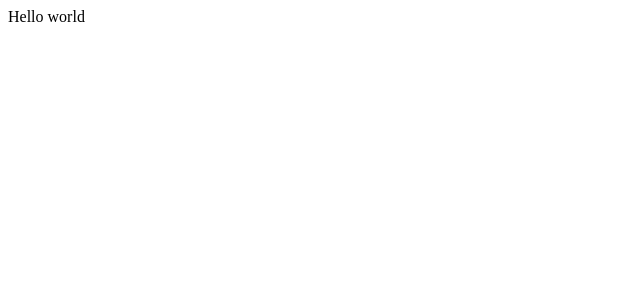
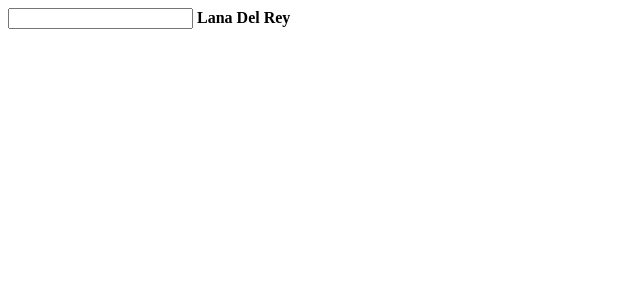
Before and after one commit to pedrofelipefroes/test-react-fundamentals, a React app: page / in a window 1280 px wide. Shown: the top 300 px of the page, without its empty margins (0-640 px from the left). Built offline with nearby package versions, Linux system fonts and the light colour scheme.

Commit message:
state basics DONE

```diff
--- a/App.js
+++ b/App.js
@@ -1,23 +1,69 @@
 import React from 'react';
 
-class App extends React.Component {
-  render() {
-    return <div> Hello world </div>
-  }
-}
+/*** 01 HELLO WORLD - FIRST COMPONENT ***/
 
 //class App extends React.Component {
 //  render() {
 //    return React.createElement('div', null, 'Hello world')
 //  }
 //}
-
+//
 //var App = React.createClass({
 //  render: function () {
 //    return <div> Hello world </div>
 //  }
 //});
+//
+//const App = () => <div> Hello world </div>
+//
+//export default App
 
-//const App = () => <div>Hello world</div>
+/*** 02 INTRODUCTION TO PROPERTIES ***/
+
+//import ReactDOM from 'react-dom';
+//
+//class App extends React.Component {
+//  render() {
+//    let txt = this.props.txt
+//    return <div> { txt } </div>
+//  }
+//}
+//
+//App.propTypes = {
+//  txt: React.PropTypes.string
+//}
+//
+//App.defaultProps = {
+//  txt: 'Summertime Sadness'
+//}
+//
+//ReactDOM.render( <App /> , document.getElementById('app'))
+
+/*** 03 STATES BASICS ***/
+
+class App extends React.Component {
+  constructor() {
+    super();
+
+    this.state = {
+      txt: 'Lana Del Rey'
+    }
+  }
+
+  update(e) {
+    this.setState({
+      txt: e.target.value
+    })
+  }
+
+  render() {
+    return (
+      <div>
+        <input type="text" onChange={ this.update.bind(this) }/>
+        <strong> { this.state.txt } </strong>
+      </div>
+    )
+  }
+}
 
 export default App
```
